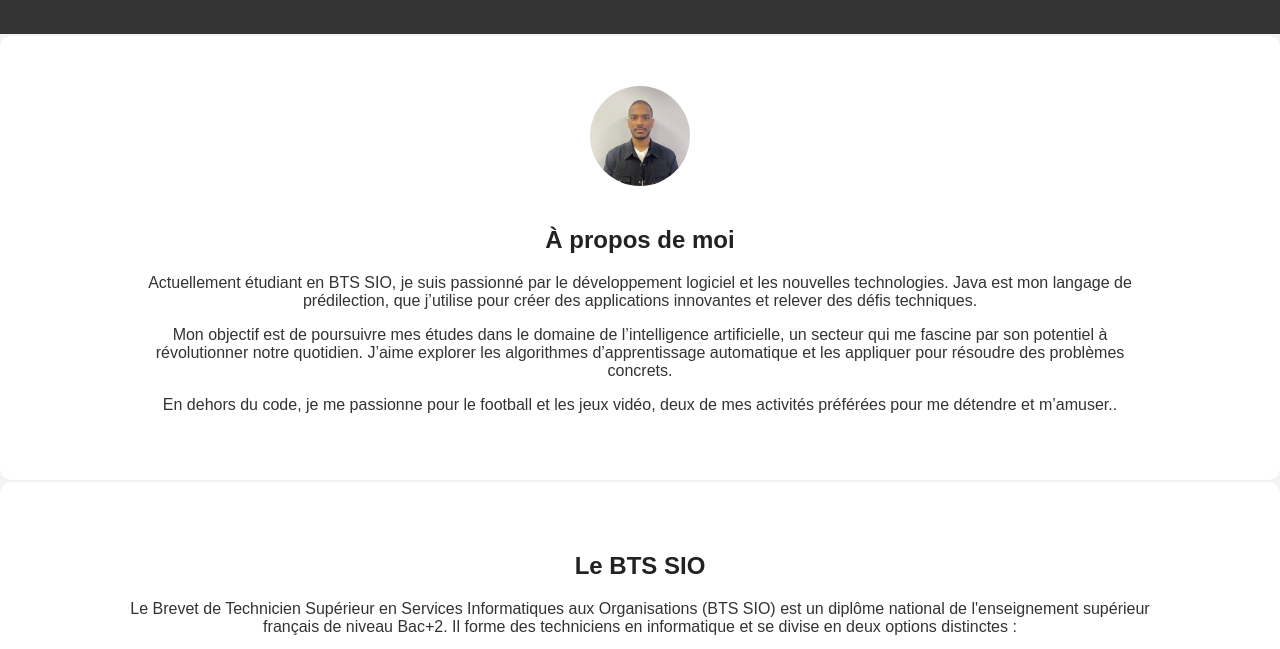
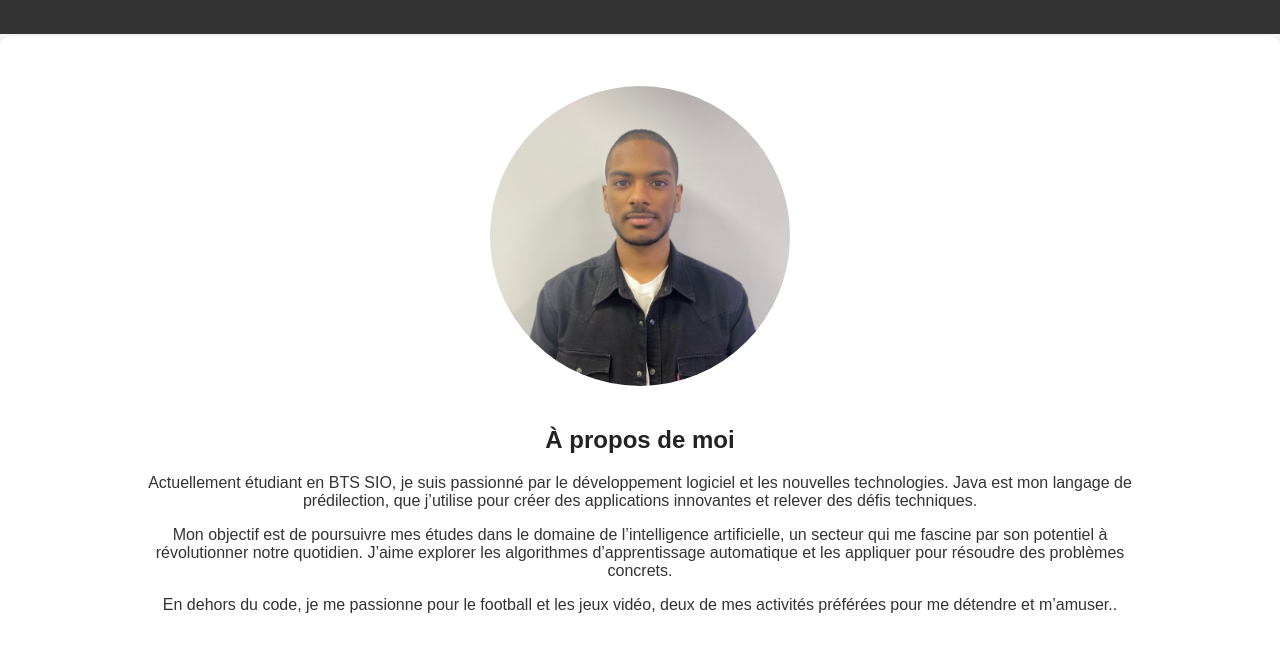
Before and after one commit to Serenic04/Portfolio, a plain HTML site: page index.html in a window 1280 px wide. Shown: the part 123-772 px from the top of the page. Drawn offline with Linux system fonts and the light colour scheme.

Commit message:
Update styles.css

```diff
--- a/styles.css
+++ b/styles.css
@@ -52,13 +52,14 @@ nav ul li a {
 }
 
 /* Image de profil */
+/* Image de profil */
 .profile-pic {
-    width: 100px !important;
-    height: 100px !important;
-    object-fit: cover;
-    border-radius: 50%;
+    width: 300px !important; /* Augmente la largeur */
+    height: 300px !important; /* Augmente la hauteur */
+    object-fit: cover; /* Pour éviter la déformation */
+    border-radius: 50%; /* Garde la forme ronde */
     display: block;
-    margin: 0 auto 20px;
+    margin: 0 auto 20px; /* Centre l'image et ajoute une marge en bas */
 }
 
 
```
